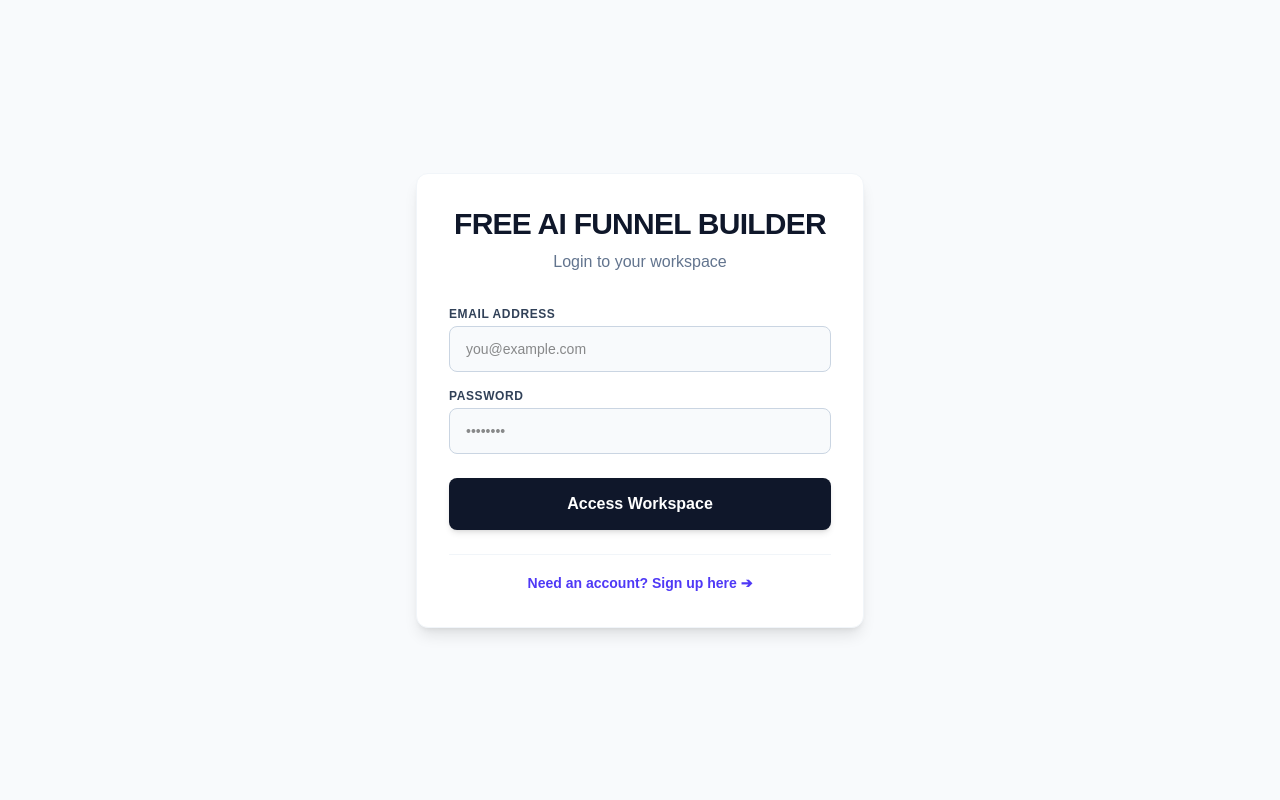
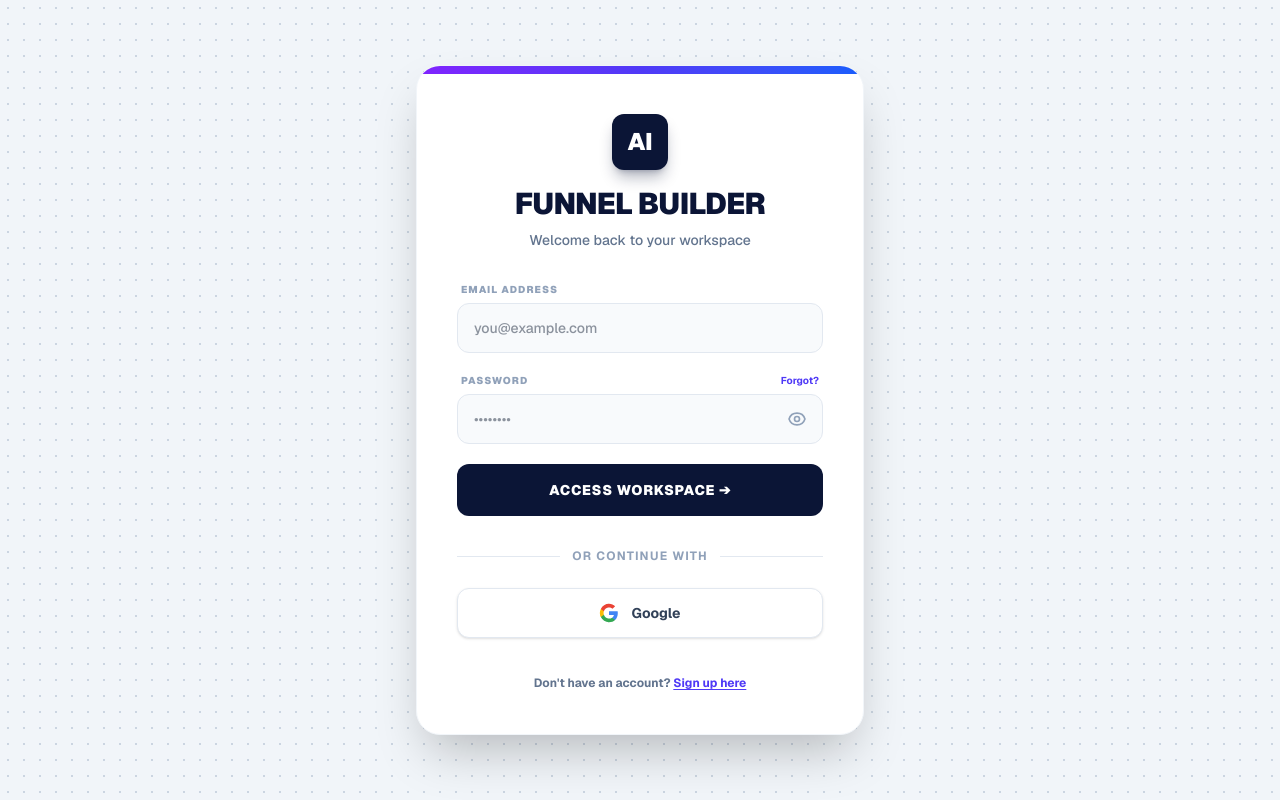
Before and after one commit to at-mintsout/funnel-builder, a Next.js app: page /login in a window 1280 px wide. Built offline with nearby package versions, Linux system fonts and the light colour scheme; no server answers.

Commit message:
Enhance login page with success messages and refactor
Refactor login page to improve user experience and add success messages.

```diff
--- a/src/app/login/page.js
+++ b/src/app/login/page.js
@@ -1,7 +1,17 @@
 "use client";
-import { useState } from "react";
+import React, { useState } from "react";
 import { supabase } from "@/lib/supabase";
 import { useRouter } from "next/navigation";
+
+// ==========================================
+// 🎨 SVG ICONS FOR PRO UI
+// ==========================================
+const Icons = {
+  Eye: () => <svg className="w-5 h-5 text-slate-400 hover:text-indigo-500 transition-colors" fill="none" viewBox="0 0 24 24" stroke="currentColor"><path strokeLinecap="round" strokeLinejoin="round" strokeWidth="2" d="M15 12a3 3 0 11-6 0 3 3 0 016 0z" /><path strokeLinecap="round" strokeLinejoin="round" strokeWidth="2" d="M2.458 12C3.732 7.943 7.523 5 12 5c4.478 0 8.268 2.943 9.542 7-1.274 4.057-5.064 7-9.542 7-4.477 0-8.268-2.943-9.542-7z" /></svg>,
+  EyeOff: () => <svg className="w-5 h-5 text-slate-400 hover:text-indigo-500 transition-colors" fill="none" viewBox="0 0 24 24" stroke="currentColor"><path strokeLinecap="round" strokeLinejoin="round" strokeWidth="2" d="M13.875 18.825A10.05 10.05 0 0112 19c-4.478 0-8.268-2.943-9.543-7a9.97 9.97 0 011.563-3.029m5.858.908a3 3 0 114.243 4.243M9.878 9.878l4.242 4.242M9.88 9.88l-3.29-3.29m7.532 7.532l3.29 3.29M3 3l3.59 3.59m0 0A9.953 9.953 0 0112 5c4.478 0 8.268 2.943 9.543 7a10.025 10.025 0 01-4.132 5.411m0 0L21 21" /></svg>,
+  Google: () => <svg className="w-5 h-5" viewBox="0 0 24 24"><path fill="#4285F4" d="M22.56 12.25c0-.78-.07-1.53-.2-2.25H12v4.26h5.92c-.26 1.37-1.04 2.53-2.21 3.31v2.77h3.57c2.08-1.92 3.28-4.74 3.28-8.09z" /><path fill="#34A853" d="M12 23c2.97 0 5.46-.98 7.28-2.66l-3.57-2.77c-.98.66-2.23 1.06-3.71 1.06-2.86 0-5.29-1.93-6.16-4.53H2.18v2.84C3.99 20.53 7.7 23 12 23z" /><path fill="#FBBC05" d="M5.84 14.09c-.22-.66-.35-1.36-.35-2.09s.13-1.43.35-2.09V7.07H2.18C1.43 8.55 1 10.22 1 12s.43 3.45 1.18 4.93l2.85-2.22.81-.62z" /><path fill="#EA4335" d="M12 5.38c1.62 0 3.06.56 4.21 1.64l3.15-3.15C17.45 2.09 14.97 1 12 1 7.7 1 3.99 3.47 2.18 7.07l3.66 2.84c.87-2.6 3.3-4.53 6.16-4.53z" /></svg>,
+  Spinner: () => <svg className="animate-spin -ml-1 mr-3 h-5 w-5 text-white" xmlns="http://www.w3.org/2000/svg" fill="none" viewBox="0 0 24 24"><circle className="opacity-25" cx="12" cy="12" r="10" stroke="currentColor" strokeWidth="4"></circle><path className="opacity-75" fill="currentColor" d="M4 12a8 8 0 018-8V0C5.373 0 0 5.373 0 12h4zm2 5.291A7.962 7.962 0 014 12H0c0 3.042 1.135 5.824 3 7.938l3-2.647z"></path></svg>
+};
 
 export default function LoginPage() {
   const router = useRouter();
@@ -12,14 +22,17 @@ export default function LoginPage() {
   const [phone, setPhone] = useState("");
   const [email, setEmail] = useState("");
   const [password, setPassword] = useState("");
+  const [showPassword, setShowPassword] = useState(false);
 
   const [loading, setLoading] = useState(false);
   const [errorMessage, setErrorMessage] = useState("");
+  const [successMessage, setSuccessMessage] = useState("");
 
   const handleAuth = async (e) => {
     e.preventDefault();
     setLoading(true);
     setErrorMessage("");
+    setSuccessMessage("");
 
     try {
       if (isLogin) {
@@ -27,8 +40,8 @@ export default function LoginPage() {
         const { error } = await supabase.auth.signInWithPassword({ email, password });
         if (error) throw error;
 
-        alert("🎉 Login Successful!");
-        router.push("/builder");
+        setSuccessMessage("🎉 Access Granted! Redirecting to Workspace...");
+        setTimeout(() => router.push("/dashboard"), 1500);
 
       } else {
         // 🚀 SIGNUP LOGIC
@@ -57,99 +70,175 @@ export default function LoginPage() {
               active_plan: "Starter Core Box" // Default free plan
             });
 
-          if (dbError) {
-            console.error("Database Save Error:", dbError.message);
-          }
+          if (dbError) console.error("Database Save Error:", dbError.message);
         }
 
-        alert("🚀 Account Created Successfully! Please Sign In.");
-        // Clear fields and switch to login tab
+        setSuccessMessage("🚀 Account Created Successfully! Please Sign In.");
+        setTimeout(() => {
           setPassword("");
           setIsLogin(true);
+          setSuccessMessage("");
+        }, 2000);
       }
     } catch (error) {
-      // Clean error message fallback
-      setErrorMessage(error.message || "Failed to fetch. Please check your internet or Supabase URL.");
+      setErrorMessage(error.message || "Failed to authenticate. Please check your connection.");
     } finally {
       setLoading(false);
     }
   };
 
+  const handleGoogleLogin = async () => {
+    setErrorMessage("");
+    try {
+      const { error } = await supabase.auth.signInWithOAuth({
+        provider: 'google',
+        options: {
+          redirectTo: `${window.location.origin}/dashboard`
+        }
+      });
+      if (error) throw error;
+    } catch (error) {
+      setErrorMessage("Google Login failed: " + error.message);
+    }
+  };
+
   return (
-    <div className="min-h-screen bg-slate-50 flex items-center justify-center p-4">
-      <div className="max-w-md w-full bg-white rounded-xl shadow-lg p-8 border border-slate-100">
+    <div className="min-h-screen bg-[#f1f5f9] bg-[radial-gradient(#cbd5e1_1px,transparent_1px)] [background-size:16px_16px] flex items-center justify-center p-4 font-sans selection:bg-indigo-200">
 
+      <div className="max-w-md w-full bg-white rounded-3xl shadow-2xl overflow-hidden border border-slate-100 animate-fadeIn relative">
+
+        {/* TOP ACCENT BAR */}
+        <div className="h-2 w-full bg-gradient-to-r from-violet-600 via-indigo-600 to-blue-600"></div>
+
+        <div className="p-8 sm:p-10">
           <div className="text-center mb-8">
-          <h1 className="text-3xl font-black text-[#0f172a] tracking-tight">FREE AI FUNNEL BUILDER</h1>
-          <p className="text-slate-500 mt-2 font-medium">
-            {isLogin ? "Login to your workspace" : "Create your account"}
+            <div className="mx-auto h-14 w-14 bg-[#0B1536] rounded-xl flex items-center justify-center font-black text-white text-2xl shadow-lg shadow-[#0B1536]/30 mb-4 transform hover:scale-105 transition-transform">
+              AI
+            </div>
+            <h1 className="text-2xl sm:text-3xl font-black text-[#0B1536] tracking-tight uppercase">Funnel Builder</h1>
+            <p className="text-slate-500 mt-2 font-medium text-sm">
+              {isLogin ? "Welcome back to your workspace" : "Join the ultimate marketing OS"}
             </p>
           </div>
 
+          {/* STATUS MESSAGES */}
           {errorMessage && (
-          <div className="bg-red-50 text-red-600 p-4 rounded-lg text-sm font-semibold mb-6 border border-red-100">
-            {errorMessage}
+            <div className="bg-red-50 text-red-700 p-4 rounded-xl text-xs font-bold mb-6 border border-red-100 flex items-center gap-2">
+              <span>⚠️</span> {errorMessage}
+            </div>
+          )}
+          {successMessage && (
+            <div className="bg-emerald-50 text-emerald-700 p-4 rounded-xl text-xs font-bold mb-6 border border-emerald-100 flex items-center gap-2">
+              <span>✅</span> {successMessage}
             </div>
           )}
 
-        <form onSubmit={handleAuth} className="space-y-4">
+          <form onSubmit={handleAuth} className="space-y-5">
 
-          {/* Sirf Signup ke time Name aur Phone dikhayenge */}
+            {/* SIGNUP FIELDS (Animated) */}
             {!isLogin && (
-            <>
+              <div className="space-y-5 animate-fadeIn">
                 <div>
-                <label className="block text-xs font-bold text-slate-700 mb-1 uppercase tracking-wider">Full Name</label>
+                  <label className="block text-[10px] font-black text-slate-400 mb-1.5 uppercase tracking-widest pl-1">Full Name</label>
                   <input
                     type="text" required={!isLogin}
                     value={name} onChange={(e) => setName(e.target.value)}
-                  className="w-full px-4 py-3 bg-slate-50 border border-slate-300 rounded-lg text-sm focus:outline-none focus:border-indigo-500 focus:ring-1 focus:ring-indigo-500"
-                  placeholder="e.g. Maverick Hunter"
+                    className="w-full px-4 py-3.5 bg-slate-50 border border-slate-200 rounded-xl text-sm font-medium text-slate-800 focus:bg-white focus:outline-none focus:border-indigo-500 focus:ring-4 focus:ring-indigo-500/10 transition-all"
+                    placeholder="e.g. John Doe"
                   />
                 </div>
                 <div>
-                <label className="block text-xs font-bold text-slate-700 mb-1 uppercase tracking-wider">Mobile Number</label>
+                  <label className="block text-[10px] font-black text-slate-400 mb-1.5 uppercase tracking-widest pl-1">Mobile Number</label>
                   <input
                     type="tel" required={!isLogin}
                     value={phone} onChange={(e) => setPhone(e.target.value)}
-                  className="w-full px-4 py-3 bg-slate-50 border border-slate-300 rounded-lg text-sm focus:outline-none focus:border-indigo-500 focus:ring-1 focus:ring-indigo-500"
-                  placeholder="+91 XXXXX XXXXX"
+                    className="w-full px-4 py-3.5 bg-slate-50 border border-slate-200 rounded-xl text-sm font-medium text-slate-800 focus:bg-white focus:outline-none focus:border-indigo-500 focus:ring-4 focus:ring-indigo-500/10 transition-all"
+                    placeholder="+91 98765 43210"
                   />
                 </div>
-            </>
+              </div>
             )}
 
             <div>
-            <label className="block text-xs font-bold text-slate-700 mb-1 uppercase tracking-wider">Email Address</label>
+              <label className="block text-[10px] font-black text-slate-400 mb-1.5 uppercase tracking-widest pl-1">Email Address</label>
               <input
                 type="email" required
                 value={email} onChange={(e) => setEmail(e.target.value)}
-              className="w-full px-4 py-3 bg-slate-50 border border-slate-300 rounded-lg text-sm focus:outline-none focus:border-indigo-500 focus:ring-1 focus:ring-indigo-500"
+                className="w-full px-4 py-3.5 bg-slate-50 border border-slate-200 rounded-xl text-sm font-medium text-slate-800 focus:bg-white focus:outline-none focus:border-indigo-500 focus:ring-4 focus:ring-indigo-500/10 transition-all"
                 placeholder="you@example.com"
               />
             </div>
 
             <div>
-            <label className="block text-xs font-bold text-slate-700 mb-1 uppercase tracking-wider">Password</label>
+              <div className="flex justify-between items-center mb-1.5 pl-1 pr-1">
+                <label className="block text-[10px] font-black text-slate-400 uppercase tracking-widest">Password</label>
+                {isLogin && <button type="button" className="text-[10px] font-bold text-indigo-600 hover:text-indigo-500 transition-colors">Forgot?</button>}
+              </div>
+              <div className="relative">
                 <input
-              type="password" required minLength={6}
+                  type={showPassword ? "text" : "password"} required minLength={6}
                   value={password} onChange={(e) => setPassword(e.target.value)}
-              className="w-full px-4 py-3 bg-slate-50 border border-slate-300 rounded-lg text-sm focus:outline-none focus:border-indigo-500 focus:ring-1 focus:ring-indigo-500"
+                  className="w-full pl-4 pr-12 py-3.5 bg-slate-50 border border-slate-200 rounded-xl text-sm font-medium text-slate-800 focus:bg-white focus:outline-none focus:border-indigo-500 focus:ring-4 focus:ring-indigo-500/10 transition-all"
                   placeholder="••••••••"
                 />
+                <button
+                  type="button"
+                  onClick={() => setShowPassword(!showPassword)}
+                  className="absolute right-4 top-1/2 -translate-y-1/2 focus:outline-none"
+                >
+                  {showPassword ? <Icons.EyeOff /> : <Icons.Eye />}
+                </button>
+              </div>
             </div>
 
-          <button type="submit" disabled={loading} className="w-full bg-[#0f172a] text-white font-bold py-3.5 rounded-lg hover:bg-slate-800 transition-all disabled:opacity-70 mt-2 shadow-md">
-            {loading ? "Processing Protocol..." : isLogin ? "Access Workspace" : "Create Account"}
+            <button
+              type="submit"
+              disabled={loading}
+              className="w-full flex justify-center items-center bg-[#0B1536] text-white font-black text-sm uppercase tracking-wider py-4 rounded-xl hover:bg-indigo-600 hover:shadow-lg hover:shadow-indigo-500/30 hover:-translate-y-0.5 transition-all disabled:opacity-70 disabled:hover:translate-y-0 mt-2"
+            >
+              {loading ? (
+                <><Icons.Spinner /> {isLogin ? "Authenticating..." : "Creating Account..."}</>
+              ) : (
+                isLogin ? "Access Workspace ➔" : "Create Free Account ➔"
+              )}
             </button>
           </form>
 
-        <div className="text-center mt-6 pt-4 border-t border-slate-100">
-          <button onClick={() => setIsLogin(!isLogin)} className="text-sm text-indigo-600 hover:text-indigo-500 font-bold transition-colors">
-            {isLogin ? "Need an account? Sign up here ➔" : "Already have an account? Login ➔"}
+          {/* SOCIAL LOGIN SEPARATOR */}
+          <div className="mt-8 relative">
+            <div className="absolute inset-0 flex items-center" aria-hidden="true">
+              <div className="w-full border-t border-slate-200"></div>
+            </div>
+            <div className="relative flex justify-center text-xs">
+              <span className="px-3 bg-white text-slate-400 font-bold uppercase tracking-widest">Or continue with</span>
+            </div>
+          </div>
+
+          <button
+            type="button"
+            onClick={handleGoogleLogin}
+            className="mt-6 w-full flex items-center justify-center gap-3 px-4 py-3.5 border border-slate-200 rounded-xl shadow-sm bg-white text-sm font-bold text-slate-700 hover:bg-slate-50 hover:border-slate-300 transition-all"
+          >
+            <Icons.Google /> Google
+          </button>
+
+          <div className="text-center mt-8">
+            <button onClick={() => { setIsLogin(!isLogin); setErrorMessage(""); setSuccessMessage(""); }} className="text-xs font-bold text-slate-500 hover:text-[#0B1536] transition-colors">
+              {isLogin ? (
+                <span>Don't have an account? <span className="text-indigo-600 underline underline-offset-2">Sign up here</span></span>
+              ) : (
+                <span>Already have an account? <span className="text-indigo-600 underline underline-offset-2">Login</span></span>
+              )}
             </button>
           </div>
 
         </div>
       </div>
+
+      <style jsx global>{`
+        @keyframes fadeIn { from { opacity: 0; transform: translateY(10px); } to { opacity: 1; transform: translateY(0); } }
+        .animate-fadeIn { animation: fadeIn 0.4s ease-out forwards; }
+      `}</style>
+    </div>
   );
     }
```
Lines whose indentation alone changed are shown as unchanged.
